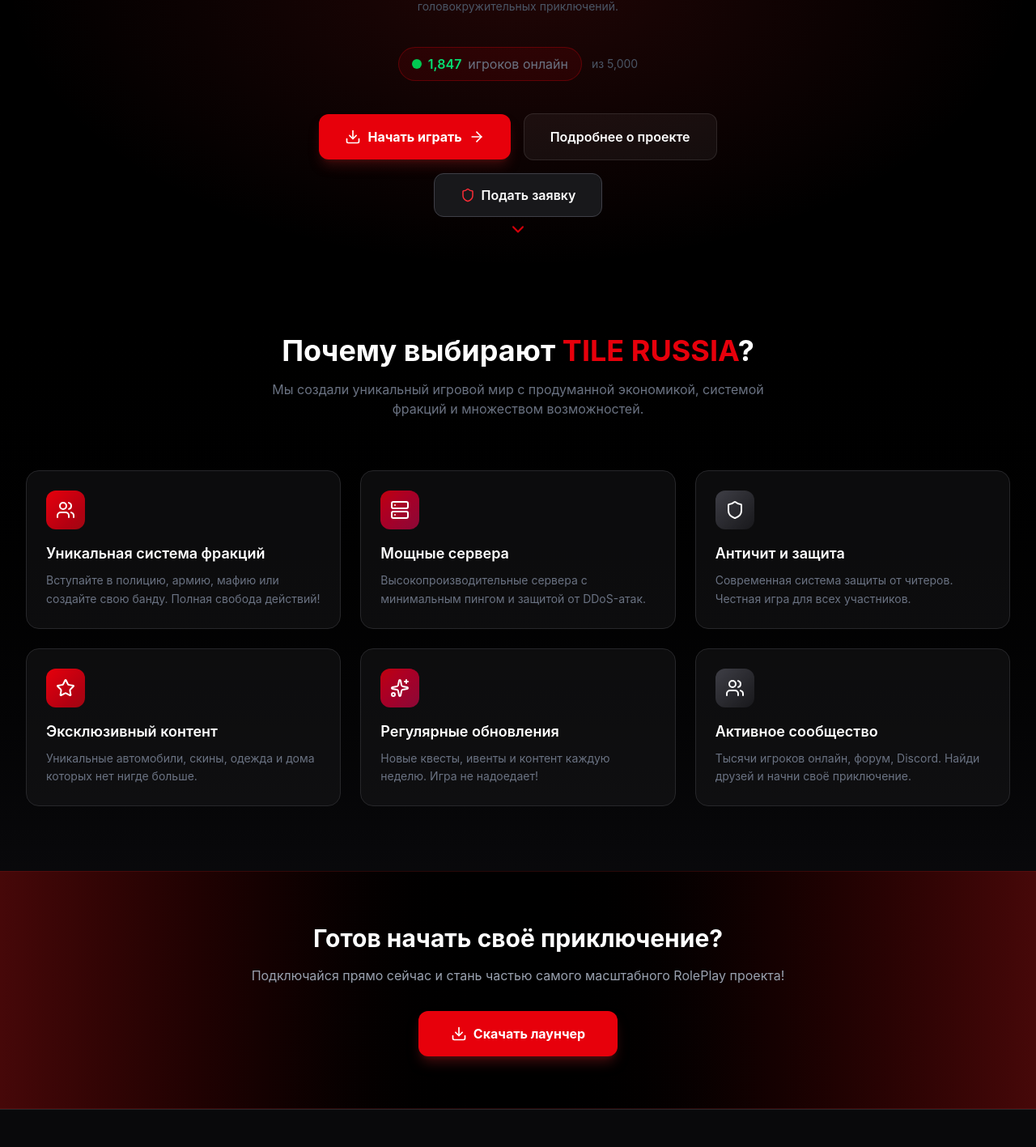
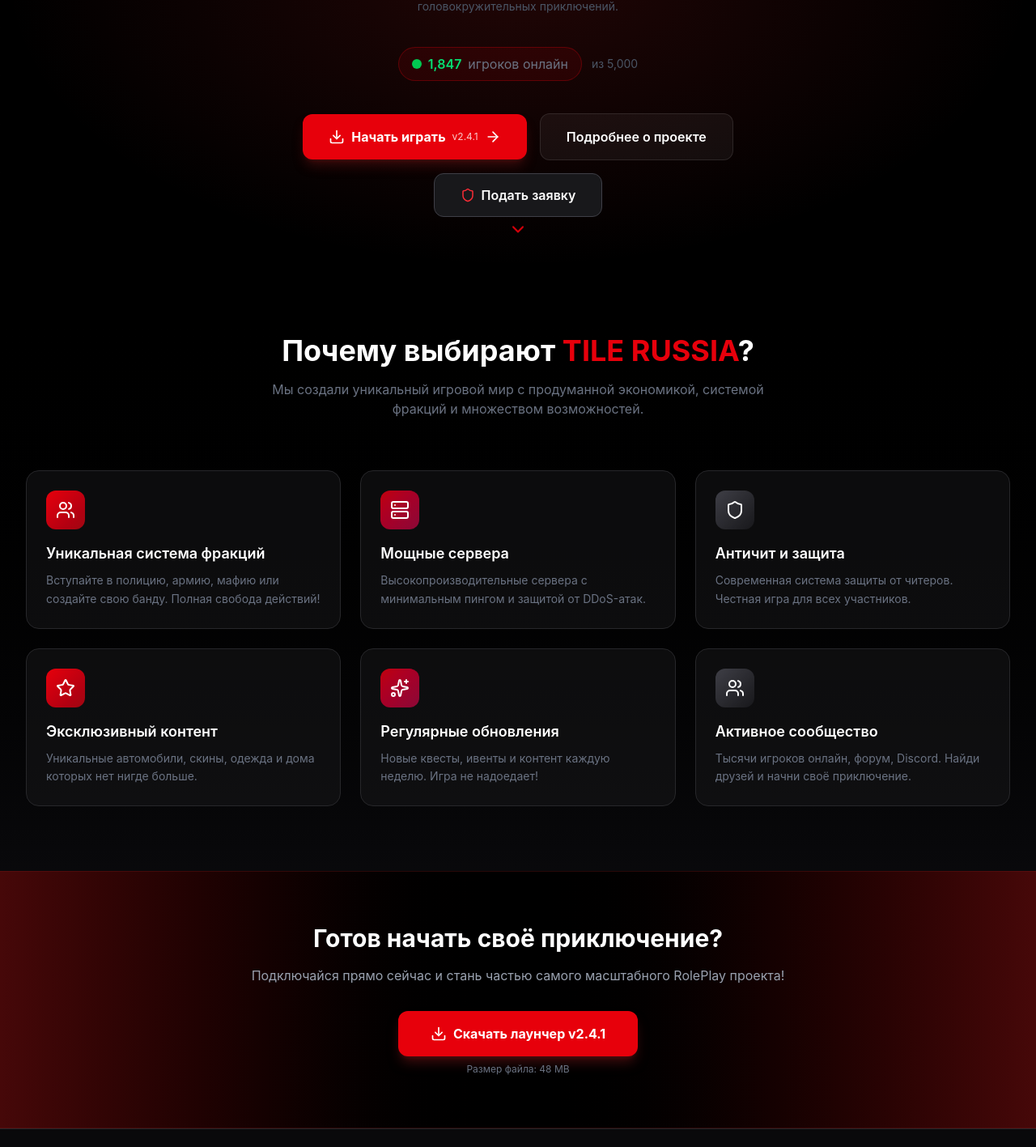
Before and after one commit to tilerussia/online, a React (Vite) app: page / in a window 1280 px wide. Shown: the part 452-1869 px from the top of the page at 81% size. Built offline with nearby package versions, Linux system fonts and the light colour scheme; grey boxes are pictures that could not be loaded.

Commit message:
Update Home.tsx

```diff
--- a/src/pages/Home.tsx
+++ b/src/pages/Home.tsx
@@ -5,7 +5,20 @@
 
 export function Home() {
   const { data, isButtonEnabled } = useAdmin();
-  const { onlineCount, maxSlots, features } = data;
+  const { onlineCount, maxSlots, features, launcherDownloadUrl, launcherVersion, launcherFileName, launcherSize } = data;
+
+  const handleDownload = () => {
+    if (!launcherDownloadUrl) {
+      alert('Ссылка на скачивание лаунчера пока не настроена. Пожалуйста, попробуйте позже или обратитесь в поддержку.');
+      return;
+    }
+    const link = document.createElement('a');
+    link.href = launcherDownloadUrl;
+    link.download = launcherFileName || 'TILE_RUSSIA_Launcher.exe';
+    document.body.appendChild(link);
+    link.click();
+    document.body.removeChild(link);
+  };
 
   return (
     <div>
@@ -58,11 +71,14 @@
 
           <div className="flex flex-col sm:flex-row items-center justify-center gap-4">
             {isButtonEnabled('start-playing') ? (
-              <a href="#" className="group flex items-center gap-2 px-8 py-4 bg-red-600 hover:bg-red-700 text-white font-bold rounded-xl transition-all duration-300 shadow-lg shadow-red-900/40 hover:shadow-red-900/60 hover:-translate-y-0.5">
+              <button
+                onClick={handleDownload}
+                className="group flex items-center gap-2 px-8 py-4 bg-red-600 hover:bg-red-700 text-white font-bold rounded-xl transition-all duration-300 shadow-lg shadow-red-900/40 hover:shadow-red-900/60 hover:-translate-y-0.5"
+              >
                 <Download size={20} />
-                Начать играть
+                Начать играть {launcherVersion && <span className="text-xs opacity-80 font-normal">v{launcherVersion}</span>}
                 <ArrowRight size={20} className="group-hover:translate-x-1 transition-transform" />
-              </a>
+              </button>
             ) : (
               <div className="flex items-center gap-2 px-8 py-4 bg-zinc-800 text-gray-500 font-bold rounded-xl cursor-not-allowed">
                 <AlertTriangle size={18} />
@@ -142,10 +158,16 @@
             <p className="text-gray-400 mb-8">
               Подключайся прямо сейчас и стань частью самого масштабного RolePlay проекта!
             </p>
-            <a href="#" className="inline-flex items-center gap-2 px-10 py-4 bg-red-600 hover:bg-red-700 text-white font-bold rounded-xl transition-all duration-300 shadow-lg shadow-red-900/50">
+            <button
+              onClick={handleDownload}
+              className="inline-flex items-center gap-2 px-10 py-4 bg-red-600 hover:bg-red-700 text-white font-bold rounded-xl transition-all duration-300 shadow-lg shadow-red-900/50"
+            >
               <Download size={20} />
-              Скачать лаунчер
-            </a>
+              Скачать лаунчер {launcherVersion && `v${launcherVersion}`}
+            </button>
+            {launcherSize && (
+              <p className="mt-2 text-xs text-gray-500">Размер файла: {launcherSize}</p>
+            )}
           </div>
         </section>
       )}
```
